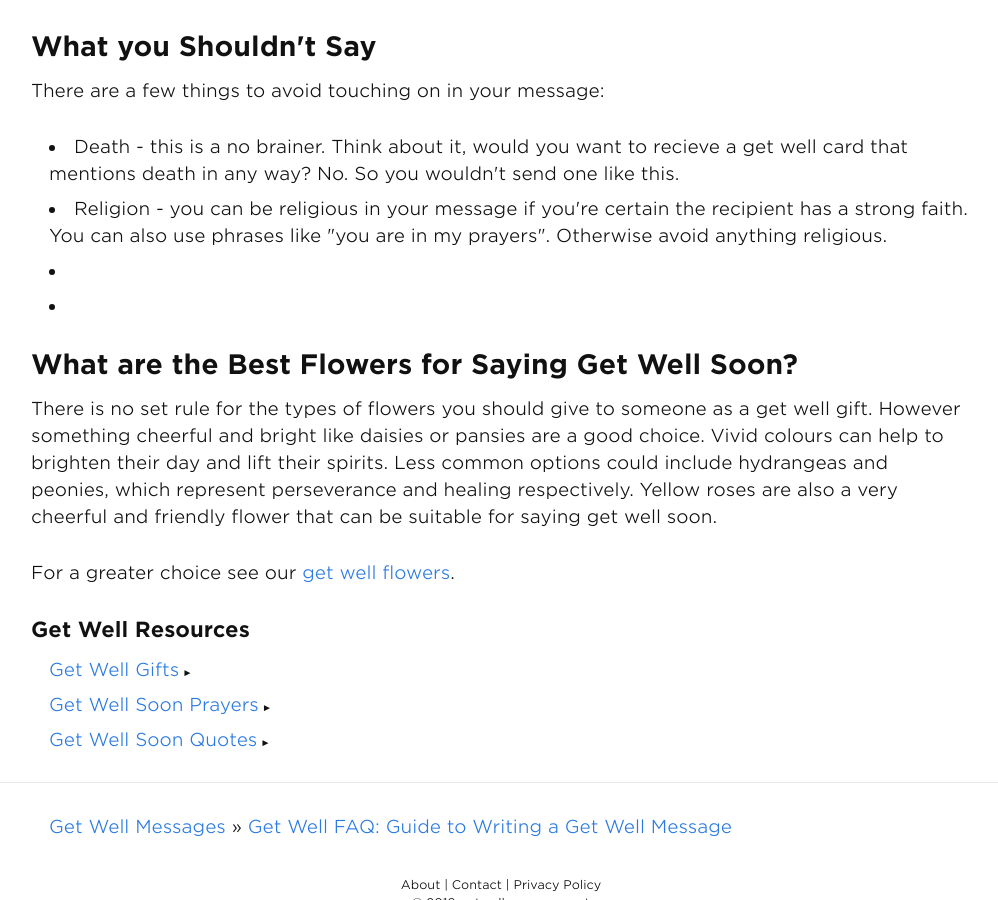
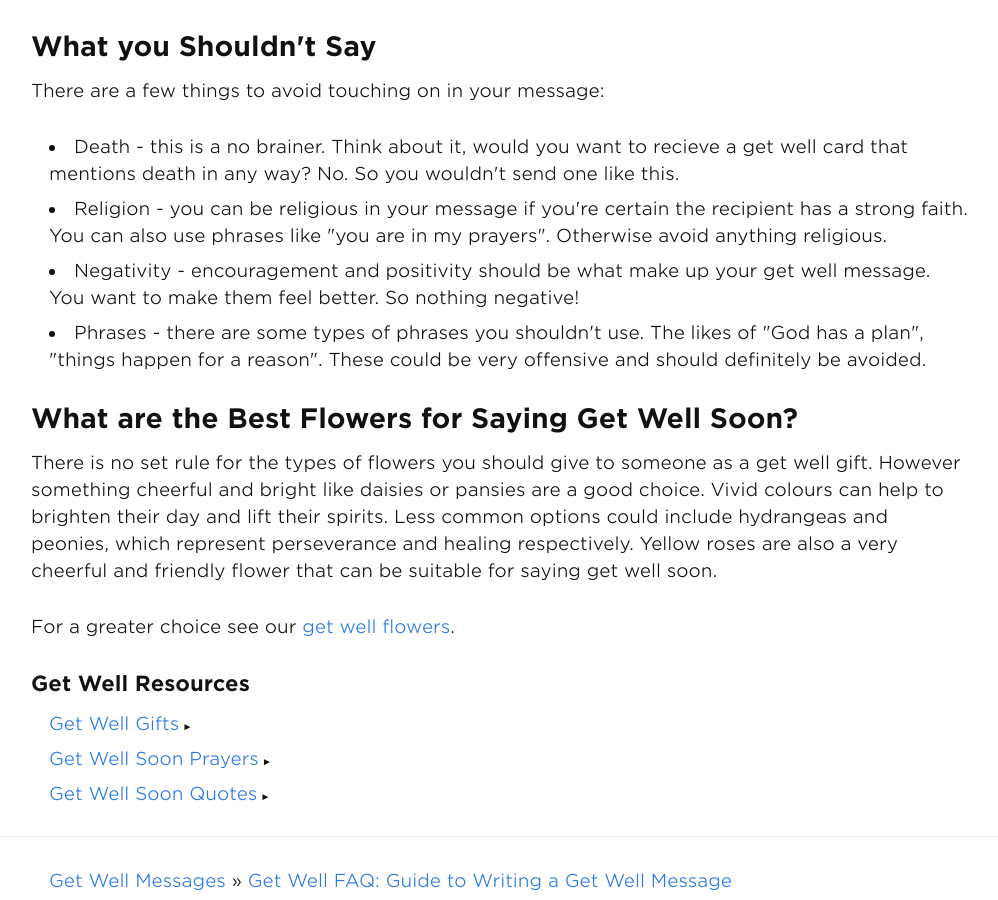
Before and after one commit to andyml123/andyml123.github.io, a Jekyll site: the page built from get-well-message-writing-guide.md, in a window 1280 px wide and 900 px high, scrolled down 2251 px. Shown: the whole window, without its empty margins (139-1137 px from the left). Built offline with Jekyll 4.4.1, drawn with Linux system fonts in a browser that asks for light colours; a script that is not in the unit is left out.

Commit message:
Update get-well-message-writing-guide.md

```diff
--- a/get-well-message-writing-guide.md
+++ b/get-well-message-writing-guide.md
@@ -78,8 +78,8 @@ There are a few things to avoid touching on in your message:
 <ul>
 <li>Death - this is a no brainer. Think about it, would you want to recieve a get well card that mentions death in any way? No. So you wouldn't send one like this.</li>
 <li>Religion - you can be religious in your message if you're certain the recipient has a strong faith. You can also use phrases like "you are in my prayers". Otherwise avoid anything religious. </li>
-<li></li>
-<li></li>
+<li>Negativity - encouragement and positivity should be what make up your get well message. You want to make them feel better. So nothing negative! </li>
+<li>Phrases - there are some types of phrases you shouldn't use. The likes of "God has a plan", "things happen for a reason". These could be very offensive and should definitely be avoided.</li>
 </ul>
 
 <h2>What are the Best Flowers for Saying Get Well Soon?</h2>
```
